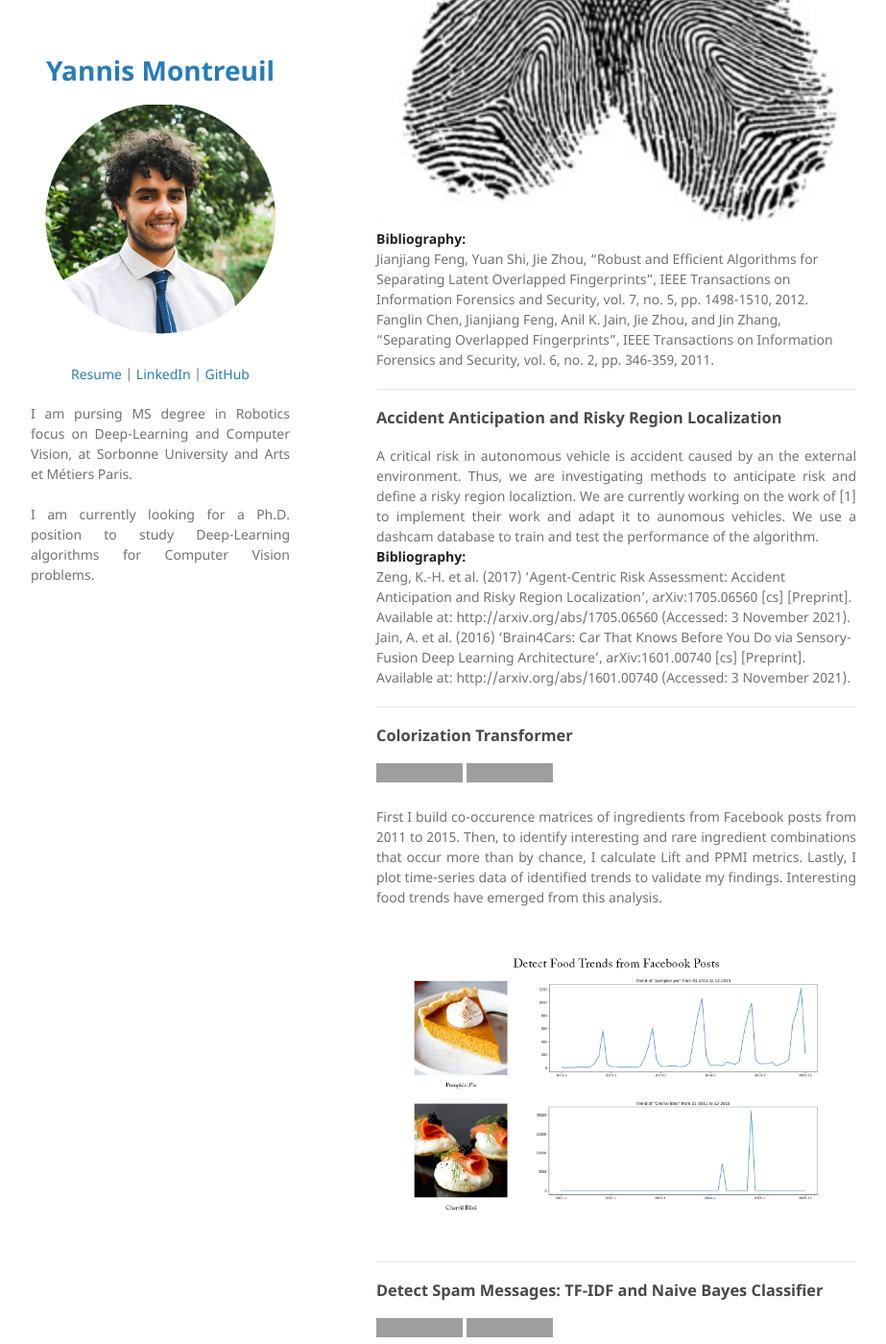
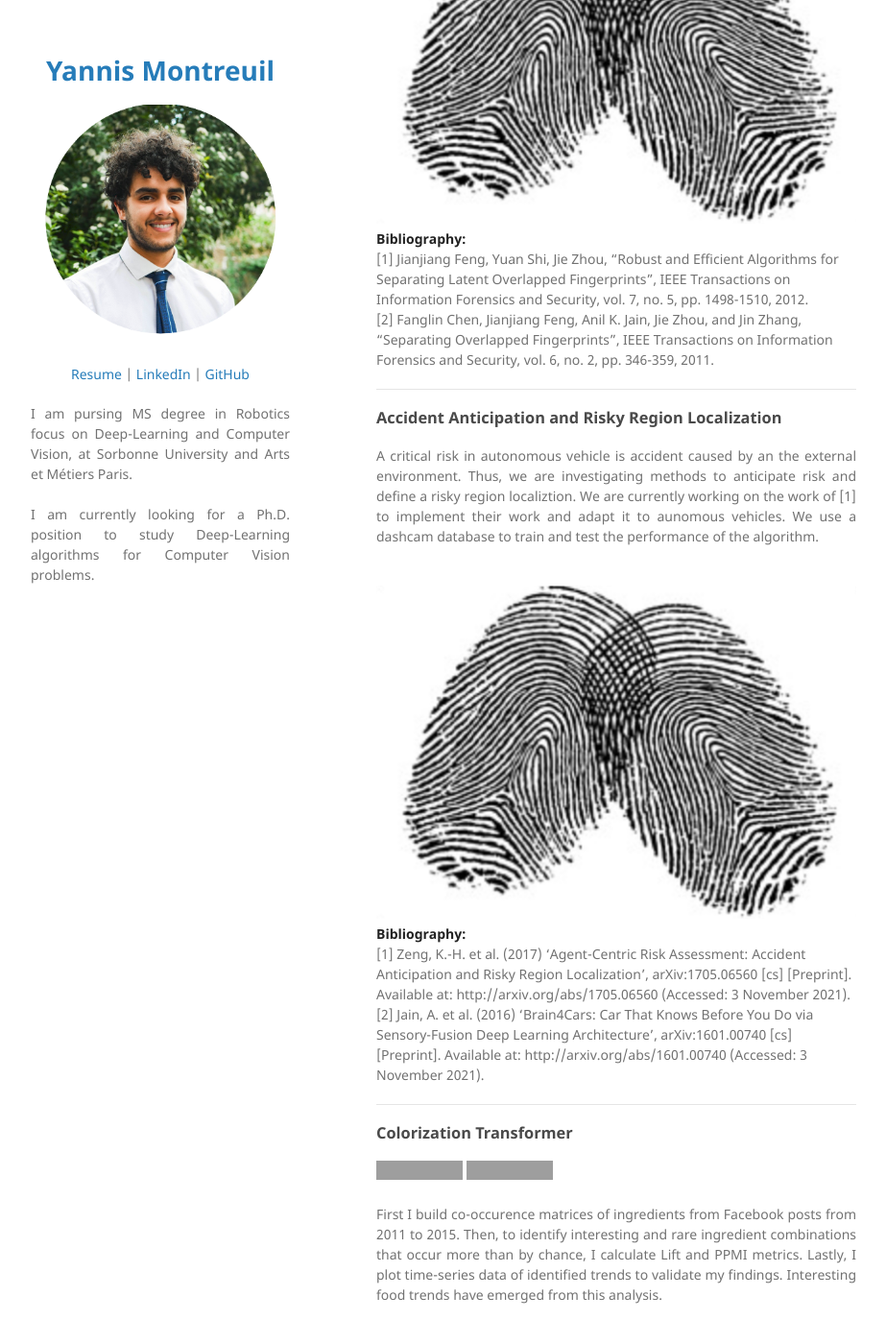
Before and after one commit to Yannis-98/yannis-98.github.io, a Jekyll site: the page built from index.md, in a window 1280 px wide and 1400 px high, scrolled down 574 px. Shown: the whole window at 96% size, without its empty margins (178-1101 px from the left). Built offline with Jekyll 4.4.1, drawn with Linux system fonts in a browser that asks for light colours; our own code applies the rules of GitHub Pages for plain Markdown files; grey boxes are pictures that could not be loaded.

Commit message:
Update index.md

```diff
--- a/index.md
+++ b/index.md
@@ -12,20 +12,22 @@
 
 **Bibliography:**
 <br>
-Jianjiang Feng, Yuan Shi, Jie Zhou, "Robust and Efficient Algorithms for Separating Latent Overlapped Fingerprints", IEEE Transactions on Information Forensics and Security, vol. 7, no. 5, pp. 1498-1510, 2012.
+[1] Jianjiang Feng, Yuan Shi, Jie Zhou, "Robust and Efficient Algorithms for Separating Latent Overlapped Fingerprints", IEEE Transactions on Information Forensics and Security, vol. 7, no. 5, pp. 1498-1510, 2012.
 <br>
-Fanglin Chen, Jianjiang Feng, Anil K. Jain, Jie Zhou, and Jin Zhang, "Separating Overlapped Fingerprints", IEEE Transactions on Information Forensics and Security, vol. 6, no. 2, pp. 346-359, 2011.
+[2] Fanglin Chen, Jianjiang Feng, Anil K. Jain, Jie Zhou, and Jin Zhang, "Separating Overlapped Fingerprints", IEEE Transactions on Information Forensics and Security, vol. 6, no. 2, pp. 346-359, 2011.
 
 ---
 ### Accident Anticipation and Risky Region Localization
 
 <div style="text-align: justify">A critical risk in autonomous vehicle is accident caused by an the external environment. Thus, we are investigating methods to anticipate risk and define a risky region localiztion. We are currently working on the work of [1] to implement their work and adapt it to aunomous vehicles. We use a dashcam database to train and test the performance of the algorithm. </div>
+<br>
+<center><img src="images/fingerprin.PNG"/></center>
 
 **Bibliography:**
 <br>
-Zeng, K.-H. et al. (2017) ‘Agent-Centric Risk Assessment: Accident Anticipation and Risky Region Localization’, arXiv:1705.06560 [cs] [Preprint]. Available at: http://arxiv.org/abs/1705.06560 (Accessed: 3 November 2021).
+[1] Zeng, K.-H. et al. (2017) ‘Agent-Centric Risk Assessment: Accident Anticipation and Risky Region Localization’, arXiv:1705.06560 [cs] [Preprint]. Available at: http://arxiv.org/abs/1705.06560 (Accessed: 3 November 2021).
 <br>
-Jain, A. et al. (2016) ‘Brain4Cars: Car That Knows Before You Do via Sensory-Fusion Deep Learning Architecture’, arXiv:1601.00740 [cs] [Preprint]. Available at: http://arxiv.org/abs/1601.00740 (Accessed: 3 November 2021).
+[2] Jain, A. et al. (2016) ‘Brain4Cars: Car That Knows Before You Do via Sensory-Fusion Deep Learning Architecture’, arXiv:1601.00740 [cs] [Preprint]. Available at: http://arxiv.org/abs/1601.00740 (Accessed: 3 November 2021).
 
 
 ---
```
